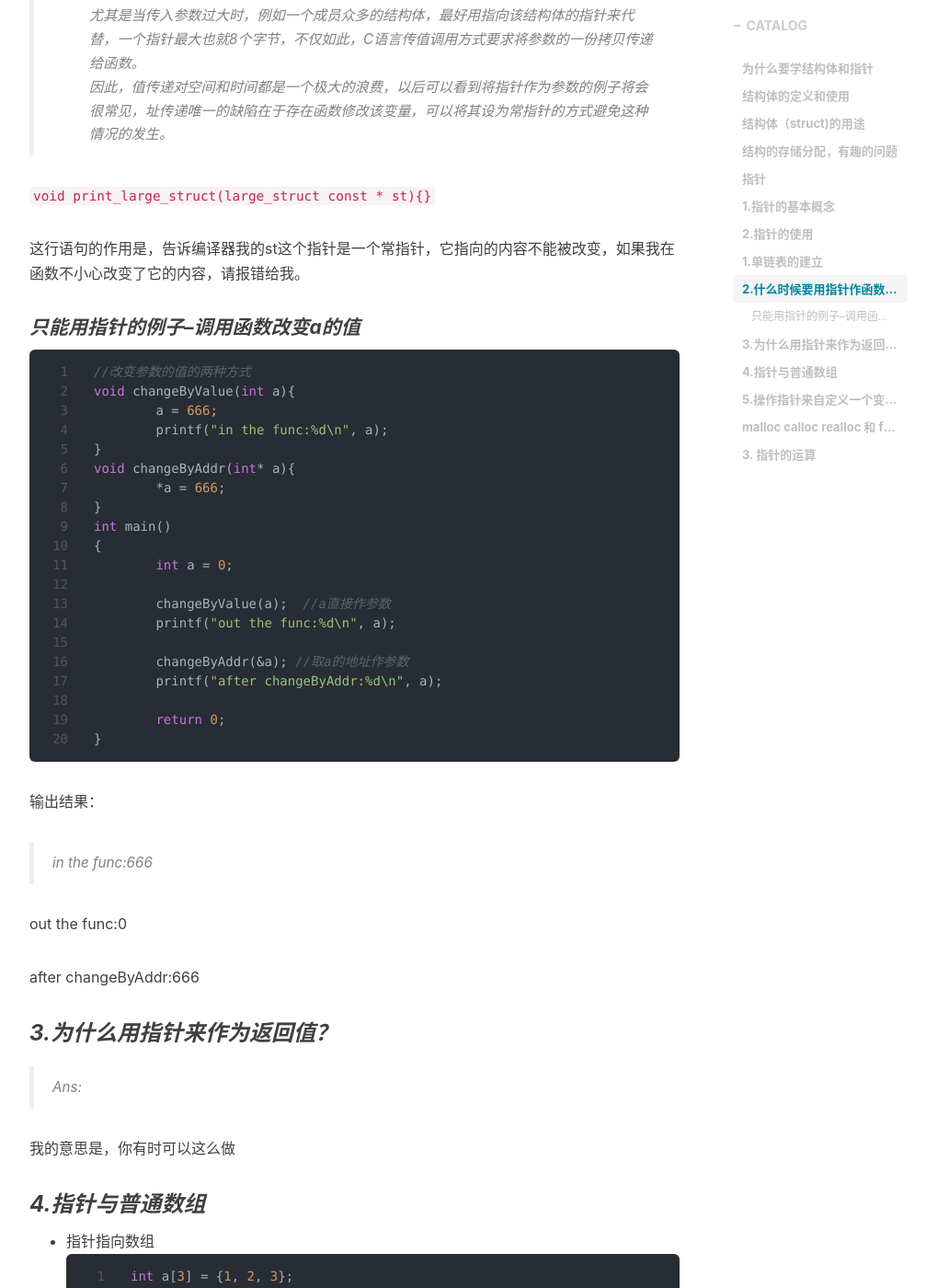
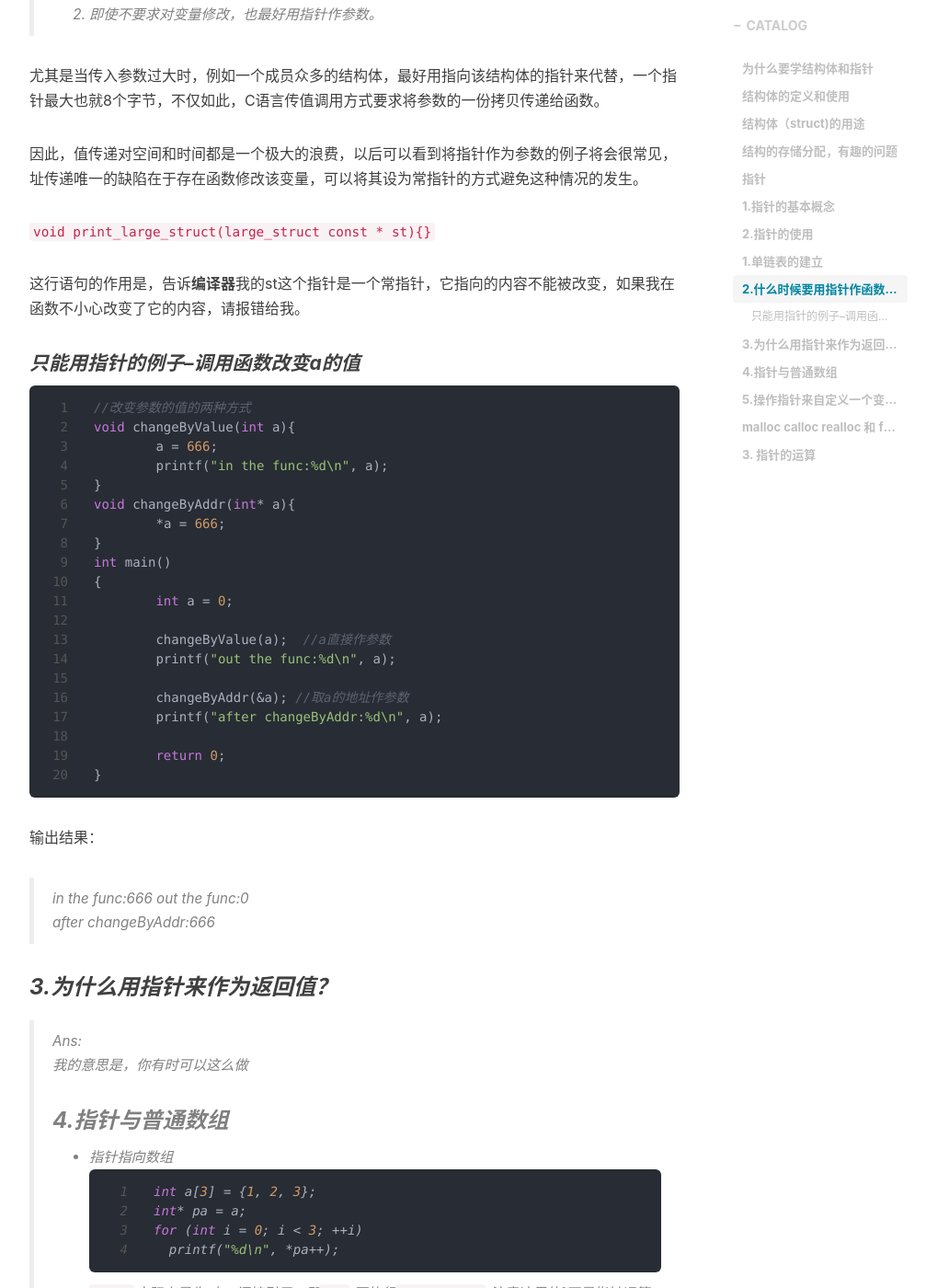
Before and after one commit to TuoAiTang/TuoAiTang.github.io, a Jekyll site: the page built from _posts/2018-10-13-谈谈我对指针和结构体的理解.md, in a window 1280 px wide and 1400 px high, scrolled down 4191 px. Shown: the whole window at 92% size, without its empty margins (233-1240 px from the left). Built offline with Jekyll 4.4.1, drawn with Linux system fonts in a browser that asks for light colours; nearby versions of some CDN libraries; comment, search, counter and statistics services are not loaded; some of the changed text lies outside the part shown.

Commit message:
format again

````diff
--- a/_posts/2018-10-13-谈谈我对指针和结构体的理解.md
+++ b/_posts/2018-10-13-谈谈我对指针和结构体的理解.md
@@ -23,6 +23,7 @@ tags:
 `Process exited after 5.252 seconds with return value 3221225477`
 
 而这些内存问题的根源往往是对指针的使用不够恰当，忽略了指针的初始化，或者弄不清楚指针的指向。由于大一学习C语言时，不够用功，对指针与结构体的基础有相当的缺失，为了弥补这些缺失，同时方便后续数据机构的C实现，我决定重新探究一下C和指针。
+
 在学习的过程中也很感谢[C和指针](https://book.douban.com/subject/3012360/)这本书，我重点阅读了`6，10，11，12`四个章节的内容，pdf版我也会放在文末。
 # 结构体的定义和使用
 ```c
@@ -65,6 +66,7 @@ printf("s1 size:%d\n", sizeof(struct s1));
 printf("s2 size:%d\n", sizeof(struct s2));
 ```
 输出结果：
+
 >s1 size:12
 
 >s2 size:8
@@ -117,12 +119,16 @@ struct ListNode {
 >Ans:
  >1. 要通过函数改变一个函数外传来的参数的值，只能用址传递，即用指针作为参数传进函数。
 >2. 即使不要求对变量修改，也最好用指针作参数。
+
+
 尤其是当传入参数过大时，例如一个成员众多的结构体，最好用指向该结构体的指针来代替，一个指针最大也就8个字节，不仅如此，C语言传值调用方式要求将参数的一份拷贝传递给函数。
+
+
 因此，值传递对空间和时间都是一个极大的浪费，以后可以看到将指针作为参数的例子将会很常见，址传递唯一的缺陷在于存在函数修改该变量，可以将其设为常指针的方式避免这种情况的发生。
 
 `void print_large_struct(large_struct const * st){}`
 
-这行语句的作用是，告诉编译器我的st这个指针是一个常指针，它指向的内容不能被改变，如果我在函数不小心改变了它的内容，请报错给我。
+这行语句的作用是，告诉**编译器**我的st这个指针是一个常指针，它指向的内容不能被改变，如果我在函数不小心改变了它的内容，请报错给我。
 
 
 #### *只能用指针的例子--调用函数改变a的值*
@@ -150,15 +156,12 @@ int main()
 ```
 输出结果：
 >in the func:666
-
-out the func:0
-
-after changeByAddr:666
+>out the func:0
+>after changeByAddr:666
 
 
 ### *3.为什么用指针来作为返回值？*
 >Ans:
-
 我的意思是，你有时可以这么做
 ### *4.指针与普通数组*
 - 指针指向数组
@@ -176,9 +179,7 @@ for (int i = 0; i < 3; ++i)
 ```
 输出结果：
 >6487600
-
 6487604
-
 6487608
 
 - double
@@ -248,11 +249,15 @@ int array_at(Array const * a, int index){
 
 >Q1:Why Array not Array\* ?
 
+
 - `typedef struct Array{...}* Array`
-  这么做？我将无法得到一个结构体的本地变量，我只能操作指向这个结构体的指针，却无法生成一个结构体，这是一个可笑的问题，我的指针该指向谁呢？
+
+这么做？我将无法得到一个结构体的本地变量，我只能操作指向这个结构体的指针，却无法生成一个结构体，这是一个可笑的问题，我的指针该指向谁呢？
 同时，看到`Array a;`你能想到`a`它是一个指针吗？
 >Q2:Again ？Why Array not Array\* ?
- ```c
+
+
+```c
 Array* array_create(int init_size){
 	Array a;
 	a.size = init_size;
@@ -260,7 +265,9 @@ Array* array_create(int init_size){
 	return &a;
 }
 ```
+
 这样做？注意到这个`a`是在`array_create`函数里面定义的局部变量哦。让我们来看一下C的回收机制，你就会明白，为什么这样做行不通。
+
 >1. 如果是在函数内定义的，称为 局部 变量，存储在栈空间内。它的空间会在函数调用结束后自行释放。
 >2. 如果是全局变量，存储在DATA段或者BSS段，它的空间是始终存在的，直至程序结束运行。
 >3. 如果是new或者malloc得到的空间，它存储在HEAP（堆）中，除非手动delete或free，否则空间会一直占用直至进程结束。
@@ -275,7 +282,7 @@ Array* array_create(Array* a, int init_size){
 	return a;
 }
 ```
-这么做不是不可以，但它有两个潜在的风险
+这么做不是不可以，但它有两个潜在的**风险**
 1. 如果a == NULL ，那么这必然引发内存访问错误；
 2. a已经指向了某个已经存在的结构体，那你在新建的是不是要对a->array进行free呢？
 
````
Also changed, not shown: other parts of _posts/2018-10-13-谈谈我对指针和结构体的理解.md (+1 -1 lines).
